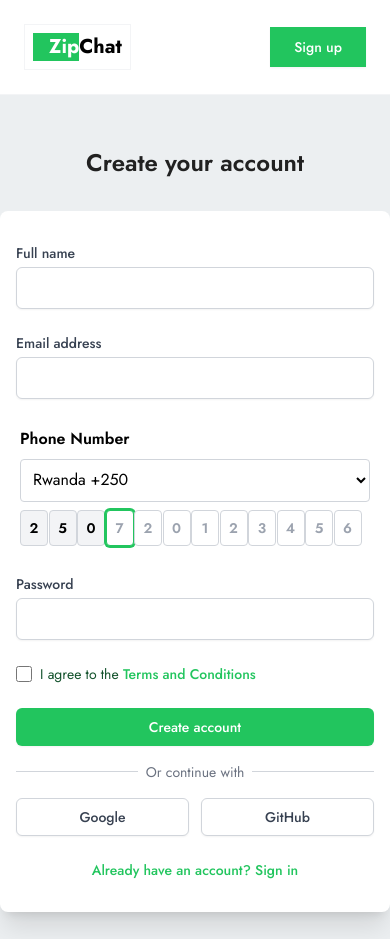
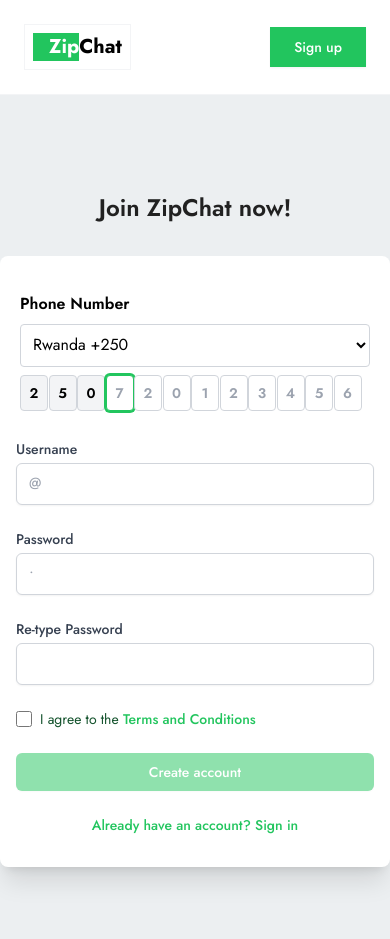
Before and after one commit to KeyyPress/pamoja-chat, a React (Vite) app in the folder apps/web/: page /auth/register in a window 390 px wide. Built offline with nearby package versions, Linux system fonts and the light colour scheme; the HTML template or start-up script is replaced by a standard one.

Commit message:
feat: update to use phone input && minor validations

```diff
--- a/apps/web/src/pages/auth/RegisterPage.tsx
+++ b/apps/web/src/pages/auth/RegisterPage.tsx
@@ -7,12 +7,10 @@
 
 export const RegisterPage = () => {
   const [isLoading, setIsLoading] = useState(false);
-  const [formData, setFormData] = useState({
-    fullName: "",
-    email: "",
-    phone: "",
-    password: "",
-  });
+  const [password, setPassword] = useState("");
+  const [password2, setPassword2] = useState("");
+  const [username, setUsername] = useState("");
+  const [phoneNumber, setPhoneNumber] = useState("");
 
   const handleSubmit = async (e: React.FormEvent) => {
     e.preventDefault();
@@ -21,47 +19,36 @@
     setTimeout(() => setIsLoading(false), 1000);
   };
 
-  const handleInputChange = (field: string, value: string) => {
-    setFormData((prev) => ({ ...prev, [field]: value }));
-  };
-
   return (
-    <AuthLayout
-      title="Create your account"
-      subtitle="Already have an account? Sign in instead"
-    >
+    <AuthLayout title="Join ZipChat now!">
       <form onSubmit={handleSubmit} className="space-y-6">
+        <PhoneInputComponent setPhoneNumber={setPhoneNumber} />
         <Input
-          label="Full name"
+          label="Username"
           type="text"
-          autoComplete="name"
+          autoComplete="username"
+          placeholder="@"
           required
-          value={formData.fullName}
-          onChange={(e) => handleInputChange("fullName", e.target.value)}
-        />
-
-        <Input
-          label="Email address"
-          type="email"
-          autoComplete="email"
-          required
-          value={formData.email}
-          onChange={(e) => handleInputChange("email", e.target.value)}
-        />
-
-        <PhoneInputComponent
-          phoneNumber={formData.phone}
-          setPhoneNumber={(value) => handleInputChange("phone", value)}
-          editPhone={true}
+          value={username}
+          onChange={(e) => setUsername(() => e.target.value)}
         />
 
         <Input
           label="Password"
           type="password"
+          placeholder="•"
           autoComplete="new-password"
           required
-          value={formData.password}
-          onChange={(e) => handleInputChange("password", e.target.value)}
+          value={password}
+          onChange={(e) => setPassword(() => e.target.value)}
+        />
+        <Input
+          label="Re-type Password"
+          type="password"
+          autoComplete="new-password"
+          required
+          value={password2}
+          onChange={(e) => setPassword2(() => e.target.value)}
         />
 
         <div className="flex items-center">
@@ -84,29 +71,18 @@
         </div>
 
         <div className="space-y-4">
-          <Button type="submit" fullWidth isLoading={isLoading}>
+          <Button
+            disabled={
+              !phoneNumber ||
+              !(password === password2) ||
+              !(password.length > 3)
+            }
+            type="submit"
+            fullWidth
+            isLoading={isLoading}
+          >
             Create account
           </Button>
-
-          <div className="relative">
-            <div className="absolute inset-0 flex items-center">
-              <div className="w-full border-t border-gray-300" />
-            </div>
-            <div className="relative flex justify-center text-sm">
-              <span className="bg-white px-2 text-gray-500">
-                Or continue with
-              </span>
-            </div>
-          </div>
-
-          <div className="grid grid-cols-2 gap-3">
-            <Button variant="outline" fullWidth>
-              Google
-            </Button>
-            <Button variant="outline" fullWidth>
-              GitHub
-            </Button>
-          </div>
         </div>
 
         <div className="text-center text-sm">
--- a/package.json
+++ b/package.json
@@ -17,11 +17,13 @@
     "typecheck": "npm -ws --if-present run typecheck || exit 0"
   },
   "devDependencies": {
+    "@types/react-world-flags": "^1.6.0",
     "concurrently": "^9.0.1"
   },
   "dependencies": {
     "int-tel-input": "^1.0.6",
     "libphonenumber-js": "^1.12.12",
-    "react-phone-number-input": "^3.4.12"
+    "react-phone-number-input": "^3.4.12",
+    "react-world-flags": "^1.6.0"
   }
 }
```
Also changed, not shown: 1 other file (tests, documents, lock files or other folders).
